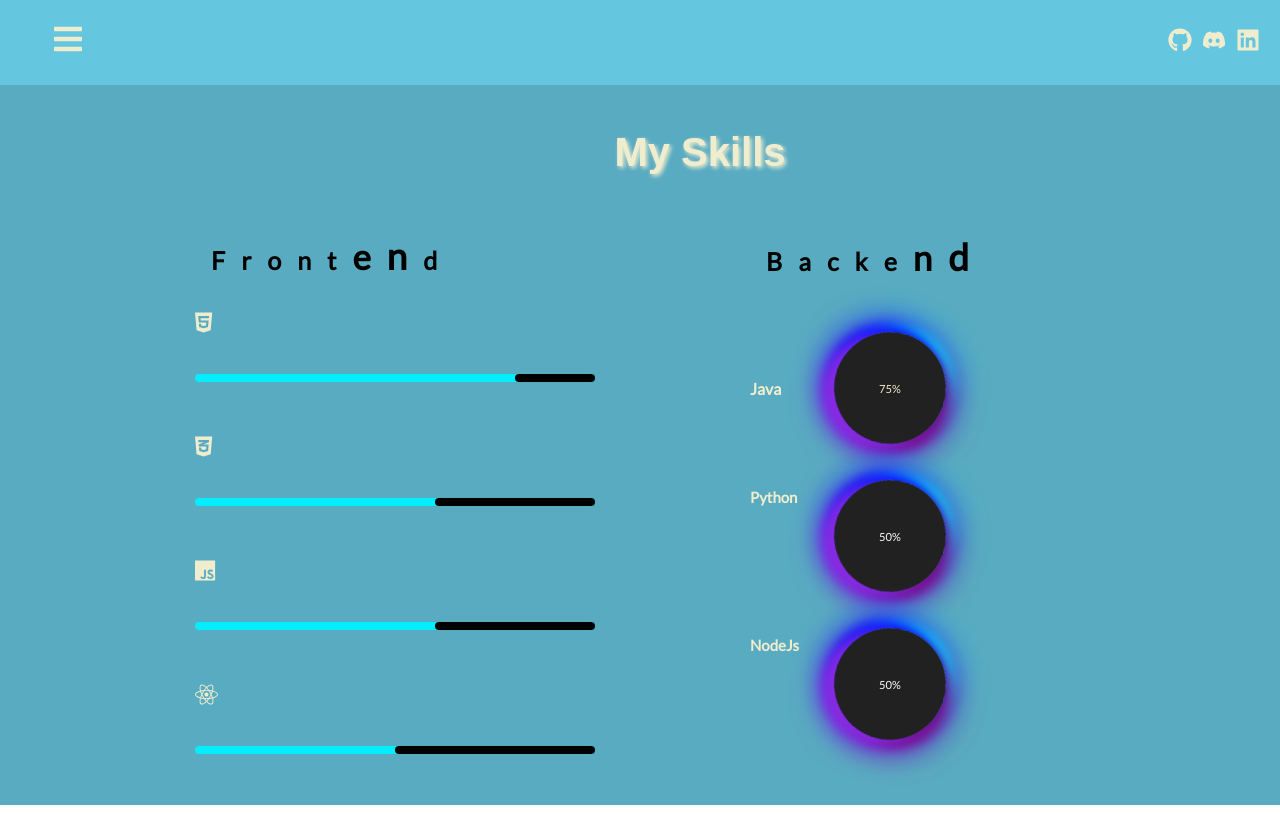
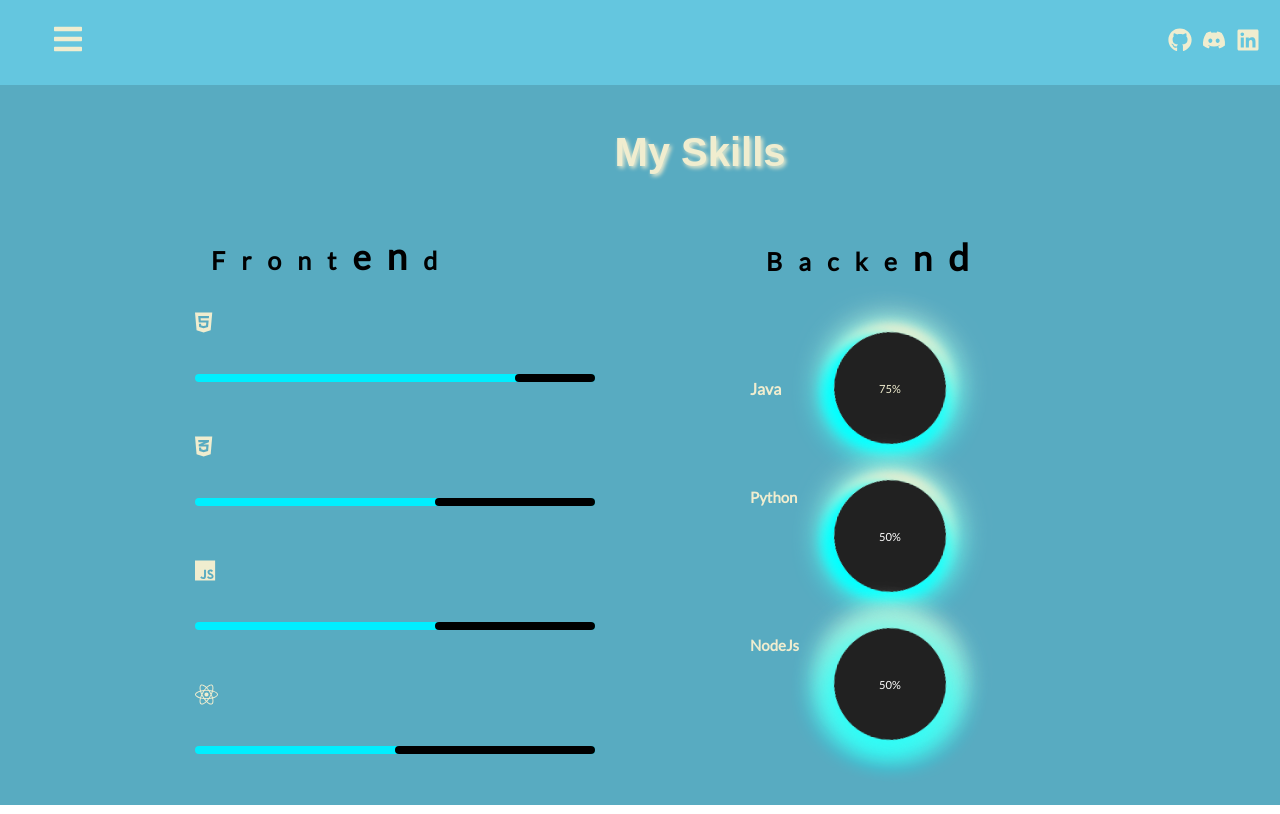
Before and after one commit to Sikhuphela/Port, a React (Create React App) app: page /skills in a window 1280 px wide. Shown: the top 814 px of the page. Built offline with nearby package versions, Linux system fonts and the light colour scheme.

Commit message:
Changed color for the circle barsexternal shadow

```diff
--- a/src/Pages/Projects.css
+++ b/src/Pages/Projects.css
@@ -1,9 +1,10 @@
 
 
   .projects {
-    display: fixed;
-    flex-direction: column;
-    background-color: #58ABC1;
+    display: flex;
+  flex-direction: column;
+  height: 90vh;
+  background-color: #58ABC1;
 
 
   }
--- a/src/Pages/Skills.css
+++ b/src/Pages/Skills.css
@@ -320,10 +320,10 @@
     width: 10em;
     height: 10em;
     border-radius: 50%;
-    box-shadow: 0.5em 1em 1em blueviolet,
-      -0.5em 0.5em 1em blue,
-      0.5em -0.5em 1em purple,
-      -0.5em -0.5em 1em cyan;
+    box-shadow: 0.5em 1em 1em cyan,
+      -0.5em 0.5em 1em #F0EDCF,
+      0.5em -0.5em 1em cyan,
+      -0.5em -0.5em 1em  #F0EDCF;
   }
 
   .external-shadow {
@@ -334,10 +334,10 @@
     justify-content: center;
     align-items: center;
     position: relative;
-    box-shadow: 0.5em 0.5em 3em blueviolet,
-      -0.5em 0.5em 3em blue,
-      0.5em -0.5em 3em purple,
-      -0.5em -0.5em 3em cyan;
+    box-shadow: 0.5em 0.5em 3em cyan,
+      -0.5em 0.5em 3em #F0EDCF,
+      0.5em -0.5em 3em cyan,
+      -0.5em -0.5em 3em #F0EDCF;
     z-index: 999;
     animation: rotate 20s linear ;
     background-color: #212121;
@@ -421,10 +421,10 @@
     width: 10em;
     height: 10em;
     border-radius: 50%;
-    box-shadow: 0.5em 1em 1em blueviolet,
-      -0.5em 0.5em 1em blue,
-      0.5em -0.5em 1em purple,
-      -0.5em -0.5em 1em cyan;
+    box-shadow: 0.5em 1em 1em cyan,
+    -0.5em 0.5em 1em #F0EDCF,
+    0.5em -0.5em 1em cyan,
+    -0.5em -0.5em 1em  #F0EDCF;
   }
 
   .external-shadow-2 {
@@ -435,10 +435,10 @@
     justify-content: center;
     align-items: center;
     position: relative;
-    box-shadow: 0.5em 0.5em 3em blueviolet,
-      -0.5em 0.5em 3em blue,
-      0.5em -0.5em 3em purple,
-      -0.5em -0.5em 3em cyan;
+    box-shadow: 0.5em 0.5em 3em cyan,
+      -0.5em 0.5em 3em #F0EDCF,
+      0.5em -0.5em 3em cyan,
+      -0.5em -0.5em 3em #F0EDCF;
     z-index: 999;
     animation: rotate 20s linear infinite;
     background-color: #212121;
@@ -516,10 +516,10 @@
         width: 10em;
         height: 10em;
         border-radius: 50%;
-        box-shadow: 0.5em 1em 1em blueviolet,
-          -0.5em 0.5em 1em blue,
-          0.5em -0.5em 1em purple,
-          -0.5em -0.5em 1em cyan;
+        box-shadow: 0.5em 0.5em 3em cyan,
+      -0.5em 0.5em 3em #F0EDCF,
+      0.5em -0.5em 3em cyan,
+      -0.5em -0.5em 3em #F0EDCF;
       }
 
       .external-shadow-3 {
@@ -530,10 +530,10 @@
         justify-content: center;
         align-items: center;
         position: relative;
-        box-shadow: 0.5em 0.5em 3em blueviolet,
-          -0.5em 0.5em 3em blue,
-          0.5em -0.5em 3em purple,
-          -0.5em -0.5em 3em cyan;
+        box-shadow: 0.5em 0.5em 3em cyan,
+        -0.5em 0.5em 3em #F0EDCF,
+        0.5em -0.5em 3em cyan,
+        -0.5em -0.5em 3em #F0EDCF;
         z-index: 999;
         animation: rotate 20s linear infinite;
         background-color: #212121;
```
